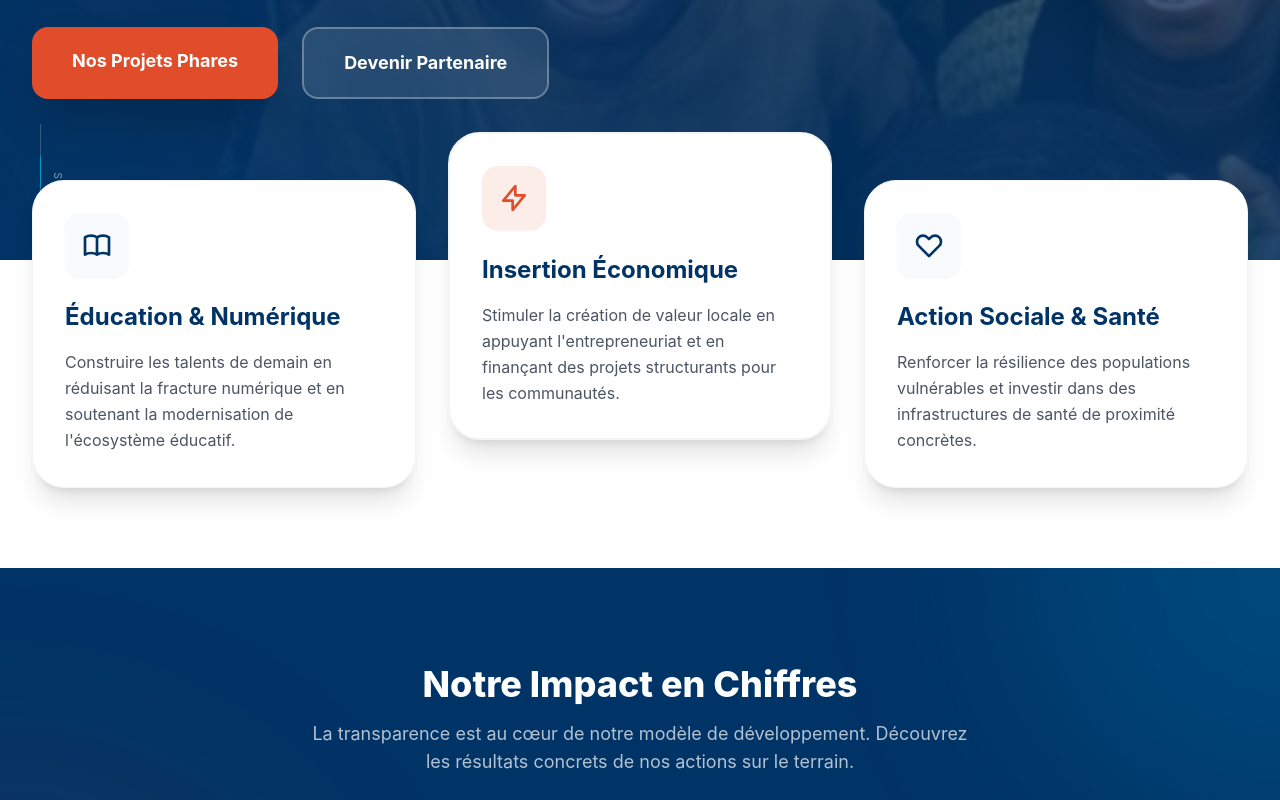
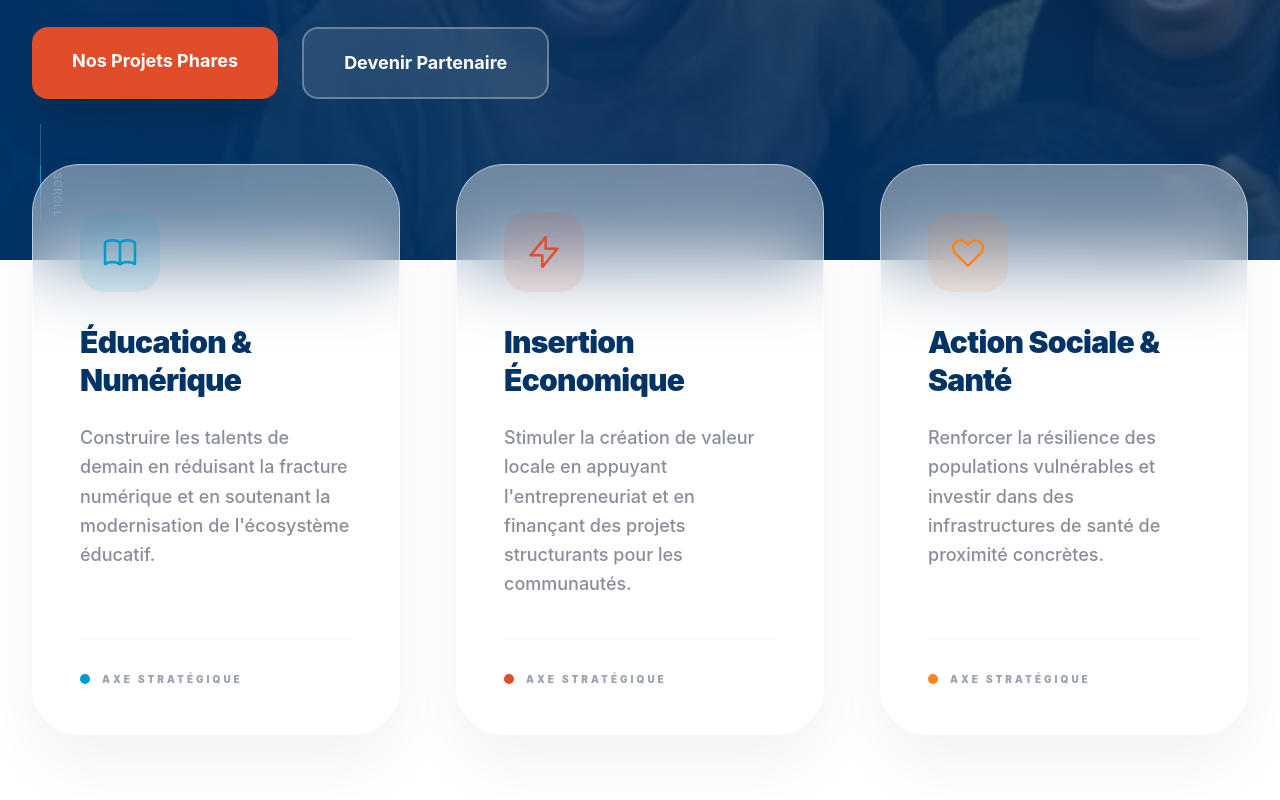
Before and after one commit to Sall893/Fondation-Jammu-Yalla, a React (Vite) app: page / in a window 1280 px wide. Shown: the part 540-1340 px from the top of the page. Built offline with nearby package versions, Linux system fonts and the light colour scheme; no server answers.

Commit message:
design: implement premium glassmorphism redesign for strategic pillars

```diff
--- a/src/components/StrategicPillars.jsx
+++ b/src/components/StrategicPillars.jsx
@@ -1,36 +1,63 @@
 import React from 'react';
 import { motion } from 'framer-motion';
 
-const PillarCard = ({ title, description, icon, delay, isCenter }) => {
+const PillarCard = ({ title, description, icon, delay, colorClass }) => {
     return (
         <motion.div
             initial={{ opacity: 0, y: 40 }}
-            animate={{ opacity: 1, y: 0 }}
-            transition={{ duration: 0.6, delay }}
-            className={`bg-white rounded-[2rem] p-8 shadow-xl border border-gray-100 flex flex-col h-full transform transition-all duration-300 hover:shadow-2xl hover:-translate-y-2 ${isCenter ? 'md:-mt-12 md:mb-12 border-brand-red/20 border-2' : ''}`}
+            whileInView={{ opacity: 1, y: 0 }}
+            viewport={{ once: true }}
+            transition={{ duration: 0.8, delay }}
+            className="group relative h-full"
         >
-            <div className={`w-16 h-16 rounded-2xl flex items-center justify-center mb-6 shadow-sm ${isCenter ? 'bg-brand-red/10 text-brand-red' : 'bg-gray-50 text-brand-navy'}`}>
+            {/* Background Blur Effect */}
+            <div className="absolute inset-0 bg-white/40 backdrop-blur-2xl rounded-[3rem] -z-10 shadow-[0_32px_64px_rgba(0,0,0,0.05)] border border-white/50 group-hover:bg-white/60 transition-all duration-500"></div>
+
+            <div className="p-10 lg:p-12 flex flex-col h-full">
+                {/* Icon Section */}
+                <div className={`w-20 h-20 rounded-3xl ${colorClass} bg-opacity-10 mb-8 flex items-center justify-center group-hover:scale-110 transition-transform duration-500`}>
+                    <div className={colorClass.replace('bg-', 'text-')}>
                         {icon}
                     </div>
-            <h3 className="text-2xl font-bold text-brand-navy mb-4">{title}</h3>
-            <p className="text-gray-600 leading-relaxed flex-grow">
+                </div>
+
+                {/* Content Section */}
+                <div className="flex-grow">
+                    <h3 className="text-3xl font-black text-brand-navy mb-6 tracking-tight leading-tight">
+                        {title}
+                    </h3>
+                    <p className="text-gray-500 text-lg leading-relaxed font-medium opacity-80">
                         {description}
                     </p>
+                </div>
+
+                {/* Bottom Accent */}
+                <div className="mt-10 pt-8 border-t border-gray-100/50">
+                    <div className="flex items-center gap-3">
+                        <div className={`w-2.5 h-2.5 rounded-full ${colorClass}`}></div>
+                        <span className="text-[10px] font-black uppercase tracking-[0.3em] text-gray-400">
+                            Axe Stratégique
+                        </span>
+                    </div>
+                </div>
+            </div>
         </motion.div>
     );
 };
 
 const StrategicPillars = () => {
     return (
-        <section className="relative z-20 -mt-20 pb-20 px-4 sm:px-6 lg:px-8 max-w-7xl mx-auto">
-            <div className="grid grid-cols-1 md:grid-cols-3 gap-8 items-stretch">
+        <section className="relative z-20 -mt-24 pb-32 px-4 sm:px-6 lg:px-8">
+            <div className="max-w-7xl mx-auto">
+                <div className="grid grid-cols-1 md:grid-cols-3 gap-10 lg:gap-14 items-stretch">
                     <PillarCard
                         title="Éducation & Numérique"
                         description="Construire les talents de demain en réduisant la fracture numérique et en soutenant la modernisation de l'écosystème éducatif."
                         delay={0.1}
+                        colorClass="bg-brand-blue"
                         icon={
-                        <svg className="w-8 h-8" fill="none" viewBox="0 0 24 24" stroke="currentColor">
-                            <path strokeLinecap="round" strokeLinejoin="round" strokeWidth="2" d="M12 6.253v13m0-13C10.832 5.477 9.246 5 7.5 5S4.168 5.477 3 6.253v13C4.168 18.477 5.754 18 7.5 18s3.332.477 4.5 1.253m0-13C13.168 5.477 14.754 5 16.5 5c1.747 0 3.332.477 4.5 1.253v13C19.832 18.477 18.247 18 16.5 18c-1.746 0-3.332.477-4.5 1.253" />
+                            <svg className="w-10 h-10" fill="none" viewBox="0 0 24 24" stroke="currentColor">
+                                <path strokeLinecap="round" strokeLinejoin="round" strokeWidth="1.5" d="M12 6.253v13m0-13C10.832 5.477 9.246 5 7.5 5S4.168 5.477 3 6.253v13C4.168 18.477 5.754 18 7.5 18s3.332.477 4.5 1.253m0-13C13.168 5.477 14.754 5 16.5 5c1.747 0 3.332.477 4.5 1.253v13C19.832 18.477 18.247 18 16.5 18c-1.746 0-3.332.477-4.5 1.253" />
                             </svg>
                         }
                     />
@@ -38,10 +65,10 @@ const StrategicPillars = () => {
                         title="Insertion Économique"
                         description="Stimuler la création de valeur locale en appuyant l'entrepreneuriat et en finançant des projets structurants pour les communautés."
                         delay={0.2}
-                    isCenter={true}
+                        colorClass="bg-brand-red"
                         icon={
-                        <svg className="w-8 h-8" fill="none" viewBox="0 0 24 24" stroke="currentColor">
-                            <path strokeLinecap="round" strokeLinejoin="round" strokeWidth="2" d="M13 10V3L4 14h7v7l9-11h-7z" />
+                            <svg className="w-10 h-10" fill="none" viewBox="0 0 24 24" stroke="currentColor">
+                                <path strokeLinecap="round" strokeLinejoin="round" strokeWidth="1.5" d="M13 10V3L4 14h7v7l9-11h-7z" />
                             </svg>
                         }
                     />
@@ -49,12 +76,14 @@ const StrategicPillars = () => {
                         title="Action Sociale & Santé"
                         description="Renforcer la résilience des populations vulnérables et investir dans des infrastructures de santé de proximité concrètes."
                         delay={0.3}
+                        colorClass="bg-brand-yellow"
                         icon={
-                        <svg className="w-8 h-8" fill="none" viewBox="0 0 24 24" stroke="currentColor">
-                            <path strokeLinecap="round" strokeLinejoin="round" strokeWidth="2" d="M4.318 6.318a4.5 4.5 0 000 6.364L12 20.364l7.682-7.682a4.5 4.5 0 00-6.364-6.364L12 7.636l-1.318-1.318a4.5 4.5 0 00-6.364 0z" />
+                            <svg className="w-10 h-10" fill="none" viewBox="0 0 24 24" stroke="currentColor">
+                                <path strokeLinecap="round" strokeLinejoin="round" strokeWidth="1.5" d="M4.318 6.318a4.5 4.5 0 000 6.364L12 20.364l7.682-7.682a4.5 4.5 0 00-6.364-6.364L12 7.636l-1.318-1.318a4.5 4.5 0 00-6.364 0z" />
                             </svg>
                         }
                     />
+                </div>
             </div>
         </section>
     );
```
Lines whose indentation alone changed are shown as unchanged.
